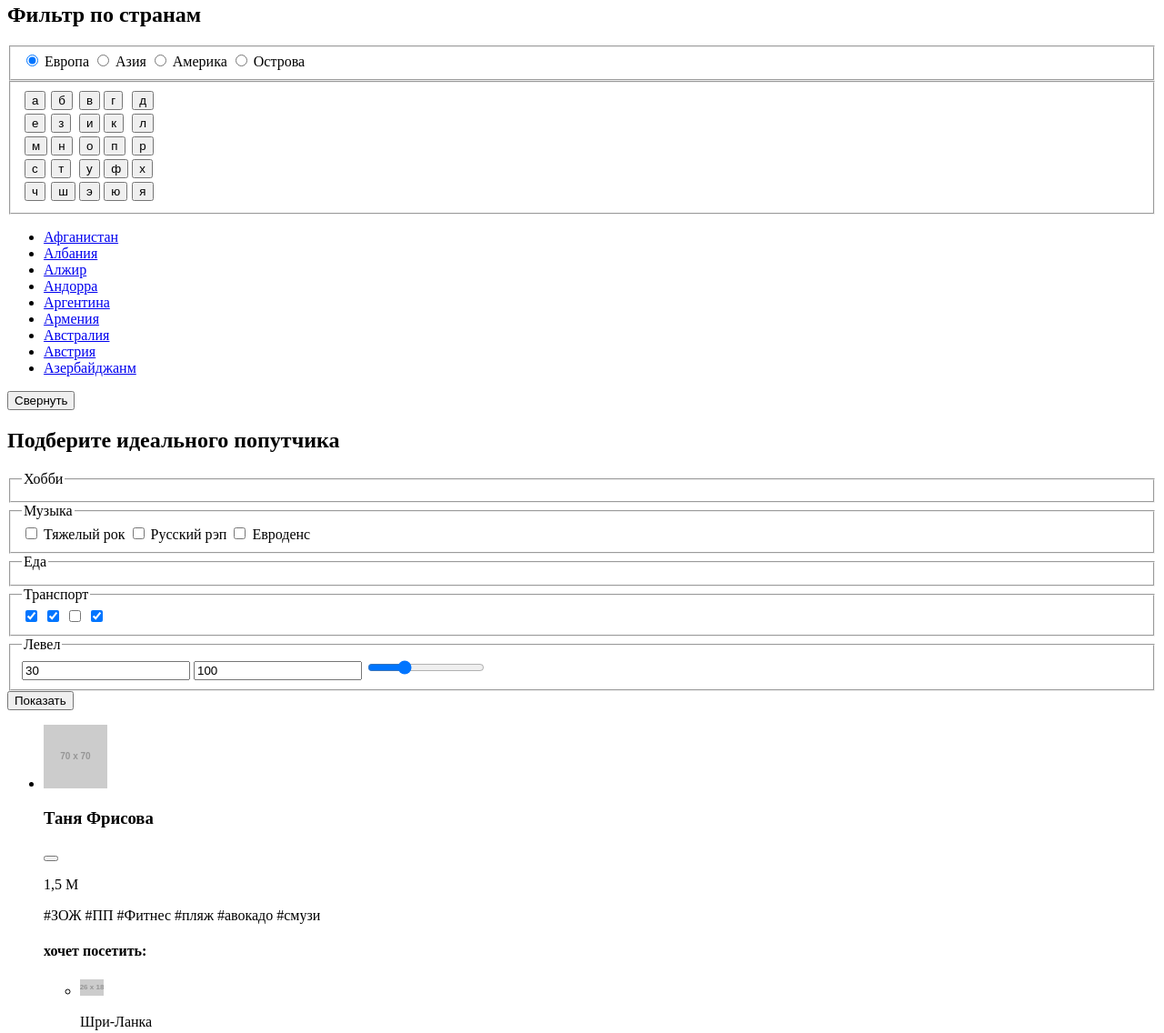
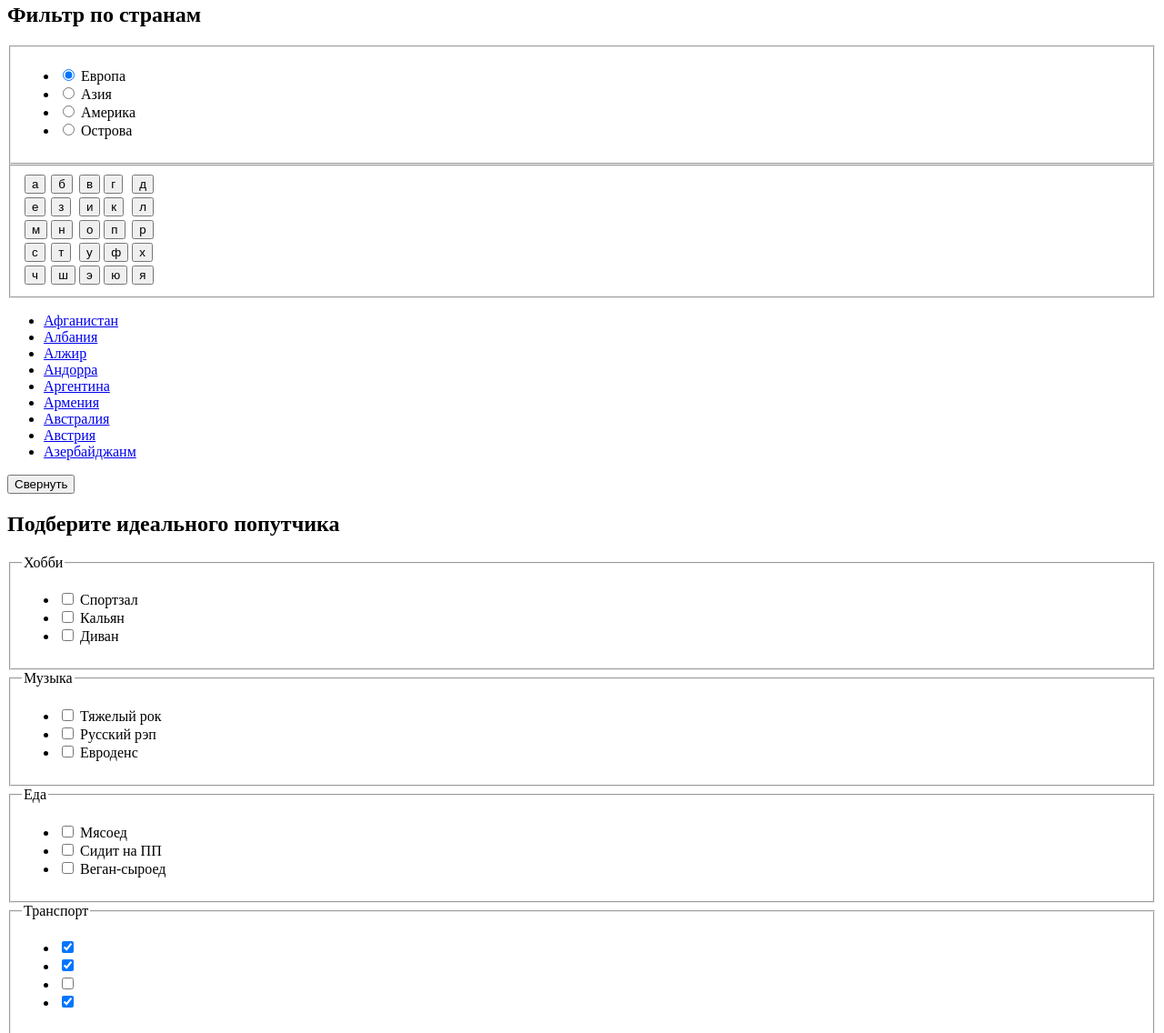
Before and after one commit to o-strekalova/1119951-pognali-18, a website: page source/catalog.html in a window 1280 px wide. Shown: the part 355-1491 px from the top of the page at 91% size. Drawn offline with Linux system fonts and the light colour scheme; placeholder pictures from the web are drawn by us.

Commit message:
Добавляет списки

```diff
--- a/source/catalog.html
+++ b/source/catalog.html
@@ -31,21 +31,31 @@
       </nav>
     </header>
 
-    <main>
-      <h1>Попутчики</h1>
+    <main class="page-main">
+      <h1 class="page-main__title--inner">Попутчики</h1>
 
       <section class="country-filter">
         <h2 class="country-filter__title">Фильтр по странам</h2>
         <form class="country-filter__form" method="post" action="https://echo.htmlacademy.ru">
-          <fieldset class="country-filter__continents-list">
-            <input type="radio" name="world-part" id="europe" checked>
-            <label for="europe">Европа</label>
-            <input type="radio" name="world-part" id="asia">
-            <label for="europe">Азия</label>
-            <input type="radio" name="world-part" id="america">
-            <label for="europe">Америка</label>
-            <input type="radio" name="world-part" id="islands">
-            <label for="europe">Острова</label>
+          <fieldset class="country-filter__continents-fieldset">
+            <ul class="country-filter__continents-list">
+              <li class="country-filter__continents-item">
+                <input class="country-filter__radio" type="radio" name="world-part" id="europe" checked>
+                <label class="country-filter__radio-label" for="europe">Европа</label>
+              </li>
+              <li class="country-filter__continents-item">
+                <input class="country-filter__radio" type="radio" name="world-part" id="asia">
+                <label class="country-filter__radio-label" for="europe">Азия</label>
+              </li>
+              <li class="country-filter__continents-item">
+                <input class="country-filter__radio" type="radio" name="world-part" id="america">
+                <label class="country-filter__radio-label" for="europe">Америка</label>
+              </li>
+              <li class="country-filter__continents-item">
+                <input class="country-filter__radio" type="radio" name="world-part" id="islands">
+                <label class="country-filter__radio-label" for="europe">Острова</label>
+              </li>
+            </ul>
           </fieldset>
           <fieldset>
             <table class="country-filter__letter-table letter-table">
@@ -174,29 +184,75 @@
         <form class="profiles-filter__form" method="post" action="https://echo.htmlacademy.ru">
           <fieldset class="profiles-filter__fieldset profiles-filter__fieldset--hobby fieldset-closed">
             <legend class="profiles-filter__legend legend">Хобби</legend>
+            <ul class="profiles-filter__checkbox-list">
+              <li class="profiles-filter__checkbox-item">
+                <input class="profiles-filter__checkbox" type="checkbox" name="gym" id="gym">
+                <label class="profiles-filter__label" for="gym">Спортзал</label>
+              </li>
+              <li class="profiles-filter__checkbox-item">
+                <input class="profiles-filter__checkbox" type="checkbox" name="hookah" id="hookah">
+                <label class="profiles-filter__label" for="hookah">Кальян</label>
+              </li>
+              <li class="profiles-filter__checkbox-item">
+                <input class="profiles-filter__checkbox" type="checkbox" name="couch" id="couch">
+                <label class="profiles-filter__label" for="couch">Диван</label>
+              </li>
+            </ul>
           </fieldset>
           <fieldset class="profiles-filter__fieldset profiles-filter__fieldset--music">
             <legend class="profiles-filter__legend legend">Музыка</legend>
+            <ul class="profiles-filter__checkbox-list">
+              <li class="profiles-filter__checkbox-item">
                 <input class="profiles-filter__checkbox" type="checkbox" name="hardrock" id="hardrock">
                 <label class="profiles-filter__label" for="hardrock">Тяжелый рок</label>
+              </li>
+              <li class="profiles-filter__checkbox-item">
                 <input class="profiles-filter__checkbox" type="checkbox" name="russian rap" id="russian rap">
                 <label class="profiles-filter__label" for="russian rap">Русский рэп</label>
+              </li>
+              <li class="profiles-filter__checkbox-item">
                 <input class="profiles-filter__checkbox" type="checkbox" name="eurodance" id="eurodance">
                 <label class="profiles-filter__label" for="eurodance">Евроденс</label>
+              </li>
+            </ul>
           </fieldset>
           <fieldset class="profiles-filter__fieldset profiles-filter__fieldset--food fieldset-closed">
             <legend class="profiles-filter__legend legend">Еда</legend>
+            <ul class="profiles-filter__checkbox-list">
+              <li class="profiles-filter__checkbox-item">
+                <input class="profiles-filter__checkbox" type="checkbox" name="meat-eater" id="meat-eater">
+                <label class="profiles-filter__label" for="meat-eater">Мясоед</label>
+              </li>
+              <li class="profiles-filter__checkbox-item">
+                <input class="profiles-filter__checkbox" type="checkbox" name="healthy-food" id="healthy-food">
+                <label class="profiles-filter__label" for="healthy-food">Сидит на ПП</label>
+              </li>
+              <li class="profiles-filter__checkbox-item">
+                <input class="profiles-filter__checkbox" type="checkbox" name="vegan" id="vegan">
+                <label class="profiles-filter__label" for="vegan">Веган-сыроед</label>
+              </li>
+            </ul>
           </fieldset>
           <fieldset class="profiles-filter__fieldset transport-filter">
             <legend class="profiles-filter__legend legend">Транспорт</legend>
+            <ul class="transport-filter__list">
+              <li class="transport-filter__item">
                 <input class="transport-filter__checkbox" type="checkbox" name="plane" id="plane" checked>
                 <label class="transport-filter__label transport-filter__label--plane" for="plane" aria-label="самолет"></label>
+              </li>
+              <li class="transport-filter__item">
                 <input class="transport-filter__checkbox" type="checkbox" name="bus" id="bus" checked>
                 <label class="transport-filter__label transport-filter__label--bus" for="bus" aria-label="автобус"></label>
+              </li>
+              <li class="transport-filter__item">
                 <input class="transport-filter__checkbox" type="checkbox" name="bike" id="bike">
                 <label class="transport-filter__label transport-filter__label--bike" for="bike" aria-label="велосипед"></label>
+              </li>
+              <li class="transport-filter__item">
                 <input class="transport-filter__checkbox" type="checkbox" name="on-foot" id="on-foot" checked>
                 <label class="transport-filter__label transport-filter__label--on-foot" for="on-foot" aria-label="пешком"></label>
+              </li>
+            </ul>
           </fieldset>
           <fieldset class="profiles-filter__fieldset level-range">
             <legend class="profiles-filter__legend legend">Левел</legend>
@@ -216,7 +272,7 @@
             <button class="traveler-card__like-button liked" type="button" aria-label="Лайкнуть профиль"></button>
             <p class="traveler-card__likes">1,5 М</p>
             <p class="traveler-card__tags">#ЗОЖ #ПП #Фитнес #пляж #авокадо #смузи</p>
-            <h4>хочет посетить:</h4>
+            <h4 class="traveler-card__section-title">хочет посетить:</h4>
             <ul class="traveler-card__countries-list">
               <li class="traveler-card__country">
                 <img class="traveler-card__country-flag" src="https://via.placeholder.com/26x18" width="26" height="18" alt="Флаг Шри-Ланки">
@@ -231,14 +287,14 @@
                 <p>Сейшелы</p>
               </li>
             </ul>
-            <h4>транспорт:</h4>
+            <h4 class="traveler-card__section-title">транспорт:</h4>
             <ul class="traveler-card__transport-list">
               <li class="traveler-card__transport-item traveler-card__transport-item checked">Самолет</li>
               <li class="traveler-card__transport-item traveler-card__transport-item--bus">Автобус</li>
               <li class="traveler-card__transport-item traveler-card__transport-item--bike">Велосипед</li>
               <li class="traveler-card__transport-item traveler-card__transport-item--on-foot">Пешком</li>
             </ul>
-            <h4>левел:</h4>
+            <h4 class="traveler-card__section-title">левел:</h4>
             <p class="traveler-card__level level">99</p>
             <a class="traveler-card__invite-link button" type="button">Позвать</a>
           </li>
@@ -248,7 +304,7 @@
             <button class="traveler-card__like-button" type="button" aria-label="Лайкнуть профиль"></button>
             <p class="traveler-card__likes">150</p>
             <p class="traveler-card__tags">#бургер #бар #футбол #концерт #крафт</p>
-            <h4>хочет посетить:</h4>
+            <h4 class="traveler-card__section-title">хочет посетить:</h4>
             <ul class="traveler-card__countries-list">
               <li class="traveler-card__country">
                 <img class="traveler-card__country-flag" src="https://via.placeholder.com/26x18" width="26" height="18" alt="Флаг Бельгии">
@@ -259,14 +315,14 @@
                 <p>Чехия</p>
               </li>
             </ul>
-            <h4>транспорт:</h4>
+            <h4 class="traveler-card__section-title">транспорт:</h4>
             <ul class="traveler-card__transport-list">
               <li class="traveler-card__transport-item traveler-card__transport-item--plane checked">Самолет</li>
               <li class="traveler-card__transport-item traveler-card__transport-item--bus checked">Автобус</li>
               <li class="traveler-card__transport-item traveler-card__transport-item--bike">Велосипед</li>
               <li class="traveler-card__transport-item traveler-card__transport-item--on-foot checked">Пешком</li>
             </ul>
-            <h4>левел:</h4>
+            <h4 class="traveler-card__section-title">левел:</h4>
             <p class="traveler-card__level level">80</p>
             <a class="traveler-card__invite-link button" type="button">Позвать</a>
           </li>
@@ -276,7 +332,7 @@
             <button class="traveler-card__like-button" type="button" aria-label="Лайкнуть профиль"></button>
             <p class="traveler-card__likes">1700</p>
             <p class="traveler-card__tags">#рэп #тату #хайпбист #кроссовки #суприм</p>
-            <h4>хочет посетить:</h4>
+            <h4 class="traveler-card__section-title">хочет посетить:</h4>
             <ul class="traveler-card__countries-list">
               <li class="traveler-card__country">
                 <img class="traveler-card__country-flag" src="https://via.placeholder.com/26x18" width="26" height="18" alt="Флаг США">
@@ -291,14 +347,14 @@
                 <p>Доминикана</p>
               </li>
             </ul>
-            <h4>транспорт:</h4>
+            <h4 class="traveler-card__section-title">транспорт:</h4>
             <ul class="traveler-card__transport-list">
               <li class="traveler-card__transport-item traveler-card__transport-item--plane checked">Самолет</li>
               <li class="traveler-card__transport-item traveler-card__transport-item--bus">Автобус</li>
               <li class="traveler-card__transport-item traveler-card__transport-item--bike checked">Велосипед</li>
               <li class="traveler-card__transport-item traveler-card__transport-item--on-foot">Пешком</li>
             </ul>
-            <h4>левел:</h4>
+            <h4 class="traveler-card__section-title">левел:</h4>
             <p class="traveler-card__level level">25</p>
             <a class="traveler-card__invite-link button" type="button">Позвать</a>
           </li>
@@ -308,7 +364,7 @@
             <button class="traveler-card__like-button" type="button" aria-label="Лайкнуть профиль"></button>
             <p class="traveler-card__likes">23</p>
             <p class="traveler-card__tags">#образование #карьера #учеба #линкедин</p>
-            <h4>хочет посетить:</h4>
+            <h4 class="traveler-card__section-title">хочет посетить:</h4>
             <ul class="traveler-card__countries-list">
               <li class="traveler-card__country">
                 <img class="traveler-card__country-flag" src="https://via.placeholder.com/26x18" width="26" height="18" alt="Флаг Великобритании">
@@ -319,14 +375,14 @@
                 <p>Германия</p>
               </li>
             </ul>
-            <h4>транспорт:</h4>
+            <h4 class="traveler-card__section-title">транспорт:</h4>
             <ul class="traveler-card__transport-list">
               <li class="traveler-card__transport-item traveler-card__transport-item--plane checked">Самолет</li>
               <li class="traveler-card__transport-item traveler-card__transport-item--bus checked">Автобус</li>
               <li class="traveler-card__transport-item traveler-card__transport-item--bike">Велосипед</li>
               <li class="traveler-card__transport-item traveler-card__transport-item--on-foot">Пешком</li>
             </ul>
-            <h4>левел:</h4>
+            <h4 class="traveler-card__section-title">левел:</h4>
             <p class="traveler-card__level level">50</p>
             <a class="traveler-card__invite-link button" type="button">Позвать</a>
           </li>
```
Also changed, not shown: source/form.html (+21 -7 lines), source/index.html (+2 -2 lines). Lines whose indentation alone changed are shown as unchanged.
